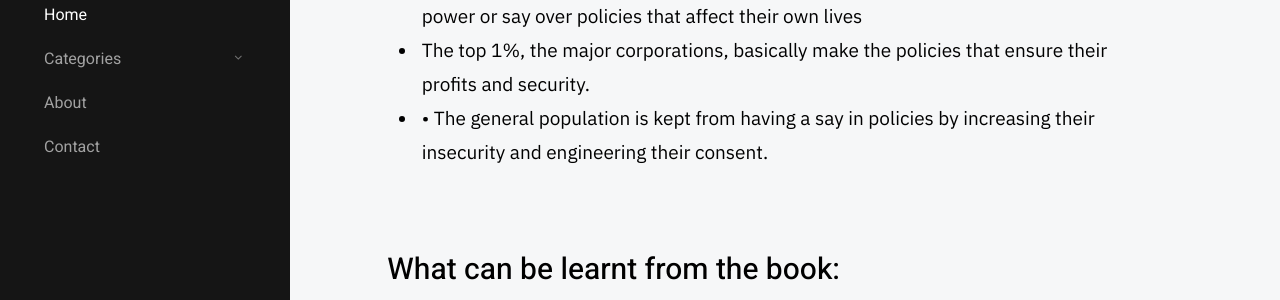
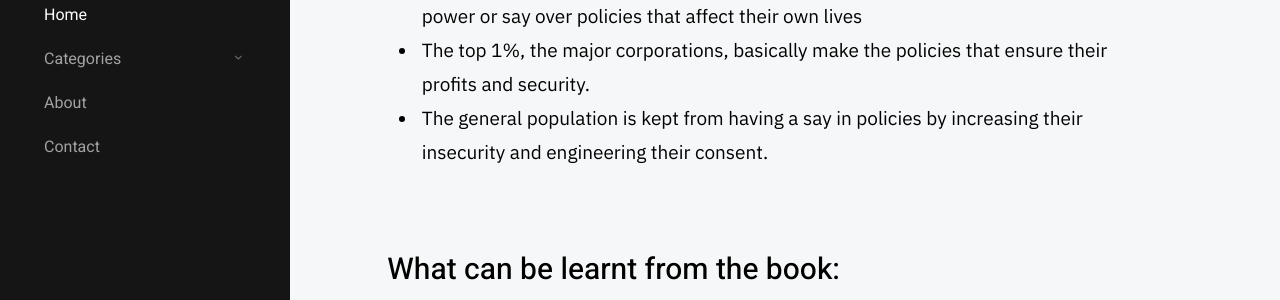
Before and after one commit to ajejey/leftdiary, a Jekyll site: the page built from _posts/2020-04-13-Chomsky.html, in a window 1280 px wide and 900 px high, scrolled down 1369 px. Shown: the part 154-454 px from the top of the window. Built offline with Jekyll 4.4.1, drawn with Linux system fonts in a browser that asks for light colours.

```diff
--- a/_posts/2020-04-13-Chomsky.html
+++ b/_posts/2020-04-13-Chomsky.html
@@ -36,7 +36,7 @@ description: Requiem for the American dream is a book where Noam Chomsky gives u
  <ul style="padding-left: 2%;">
      <li>We live in a society that is called ‘democracy’ but the general population has no power or say over policies that affect their own lives</li>
      <li>The top 1%, the major corporations, basically make the policies that ensure their profits and security.</li>
-     <li>•	The general population is kept from having a say in policies by increasing their insecurity and engineering their consent.</li>
+     <li>The general population is kept from having a say in policies by increasing their insecurity and engineering their consent.</li>
  </ul>
 <br>
 </section>
```
